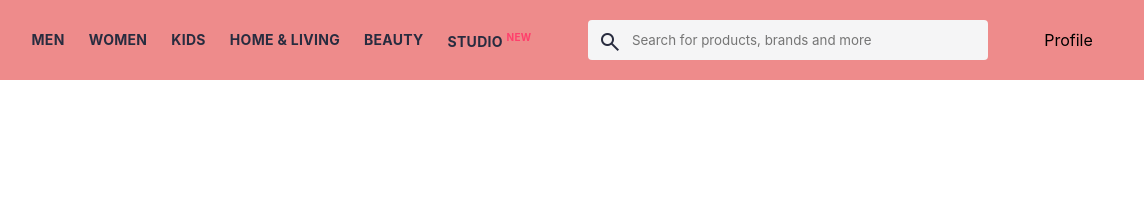
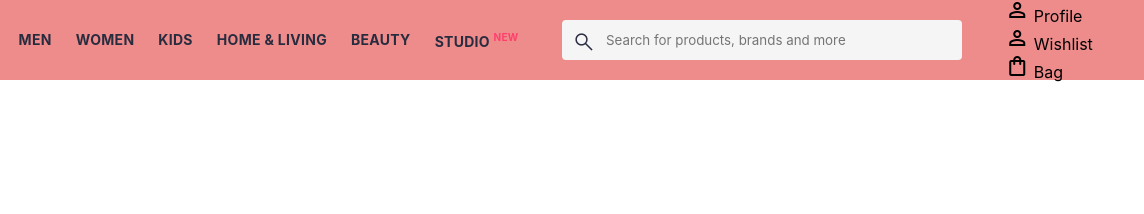
Before and after one commit to Jyotismita-Das-20/Myntra, a plain HTML site: page index.html in a window 1280 px wide. Shown: the full height of the page, 136-1280 px from the left. Drawn offline with nearby package versions, Linux system fonts and the light colour scheme.

Commit message:
Today's practice

```diff
--- a/index.html
+++ b/index.html
@@ -2,8 +2,8 @@
 <html lang="en">
 <head>
   <title>Myntra Clone</title>
+  <link rel="stylesheet" href="https://fonts.googleapis.com/css2?family=Material+Symbols+Outlined:opsz,wght,FILL,GRAD@20..48,100..700,0..1,-50..200&icon_names=search" />
   <link rel="stylesheet" href="index.css">
-  <link rel="stylesheet" href="https://fonts.googleapis.com/css2?family=Material+Symbols+Outlined:opsz,wght,FILL,GRAD@20..48,100..700,0..1,-50..200&icon_names=search" />
 </head>
 <body>
   <header>
@@ -24,7 +24,19 @@
     </div>
     <div class="action_bar">
       <div class="action_container">
+        <span class="material-symbols-outlined action_icon">person</span>
         <span class="action_name">Profile</span>
+      </div>
+
+      <div class="action_container">
+        <span class="material-symbols-outlined action_icon">person</span>
+        <span class="action_name">Wishlist</span>
+      </div>
+
+      <div class="action_container">
+        <span class="material-symbols-outlined">
+          shopping_bag</span>
+        <span class="action_name">Bag</span>
       </div>
     </div>
   </header>
```
